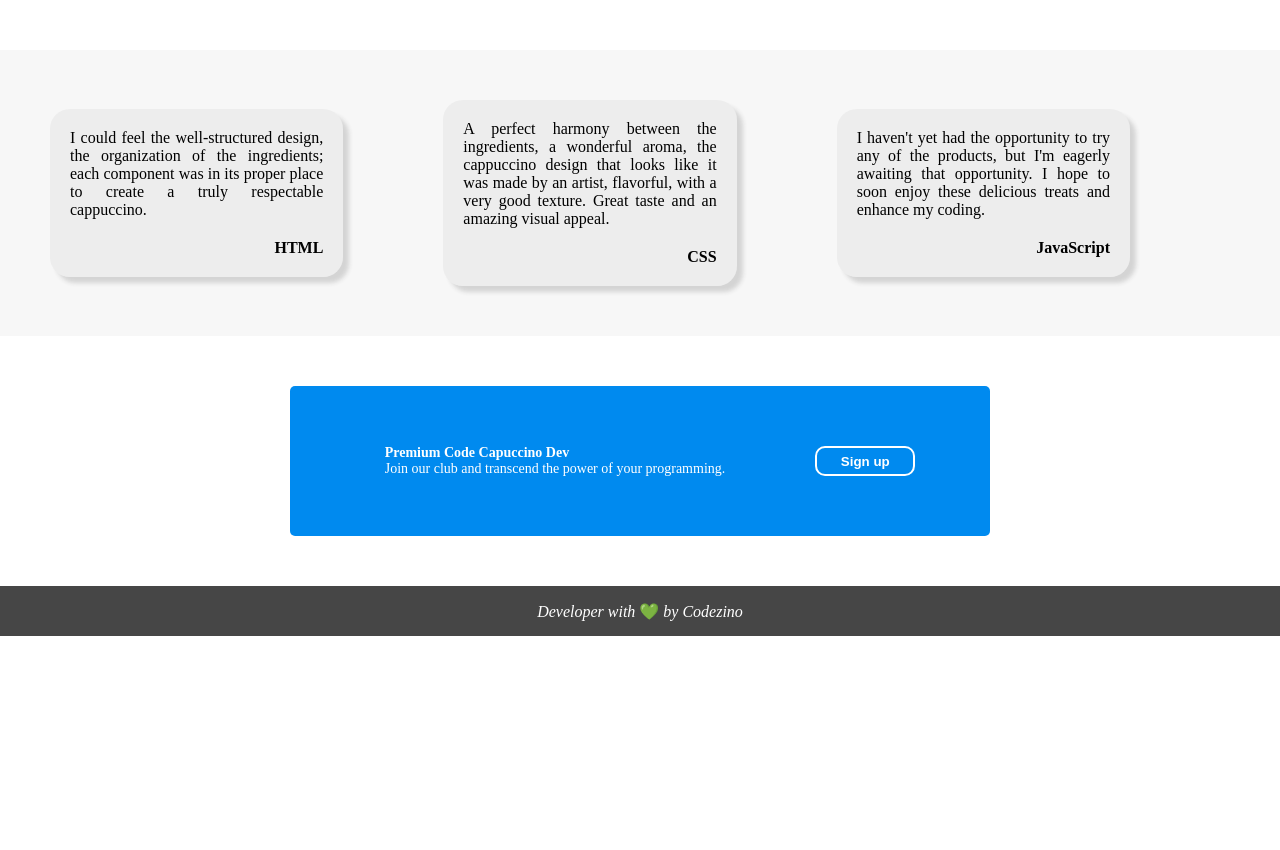
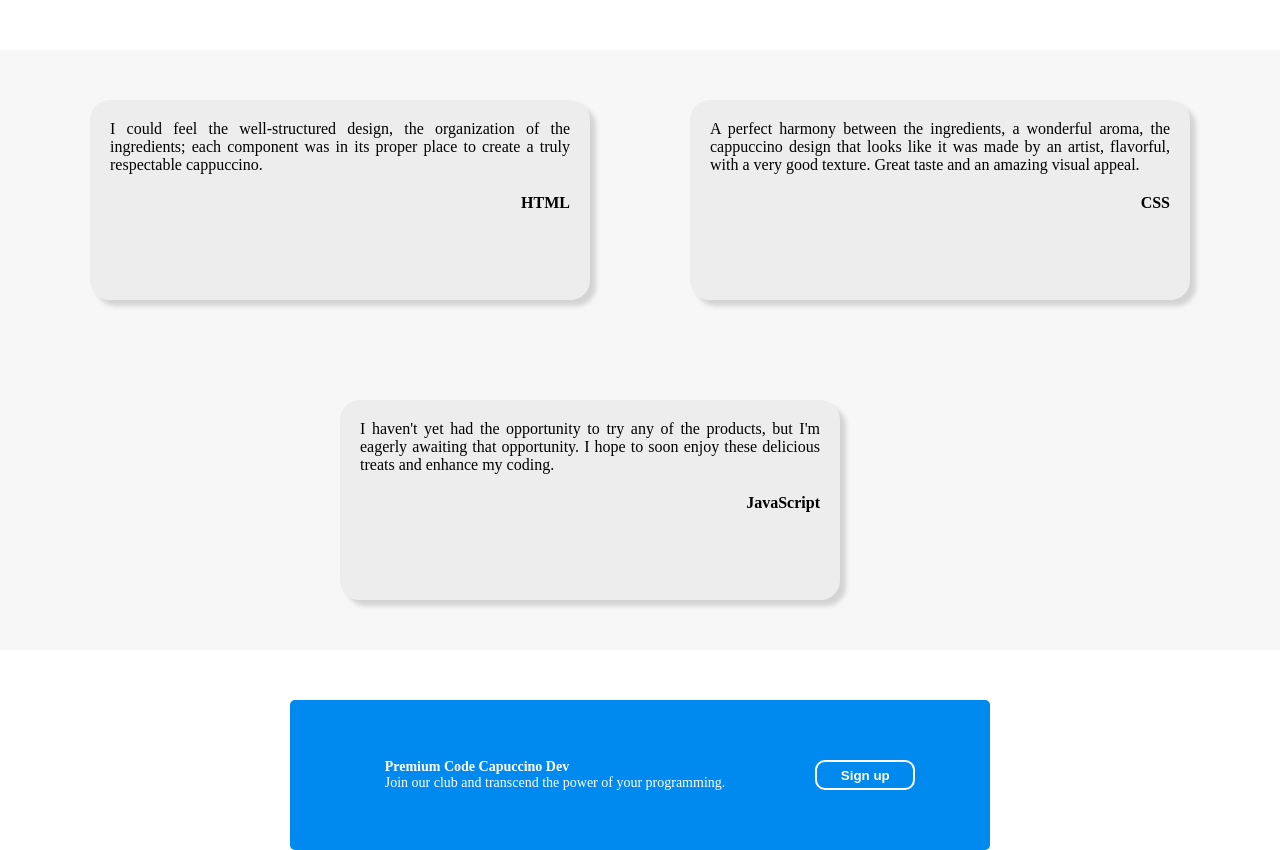
Before and after one commit to euflauzinoandre/cappuccino-landing-page, a plain HTML site: page index.html in a window 1280 px wide. Shown: the part 757-1607 px from the top of the page. Before the commit the page ends 1393 px from the top, so only its background shows below. Drawn offline with Linux system fonts and the light colour scheme.

Commit message:
Update style.css
apply flex-wrap on comments section

```diff
--- a/styles/style.css
+++ b/styles/style.css
@@ -167,6 +167,7 @@ video {
 
 .comments {
   display: flex;
+  flex-wrap: wrap;
   gap: 100px;
   align-items: center;
   justify-content: center;
@@ -184,7 +185,7 @@ video {
   box-sizing: border-box;
   text-align: justify;
   width: 500px;
-  height: auto;
+  height: 200px;
   background-color: rgba(211, 211, 211, 0.301);
   border-radius: 20px;
   padding: 20px;
```
